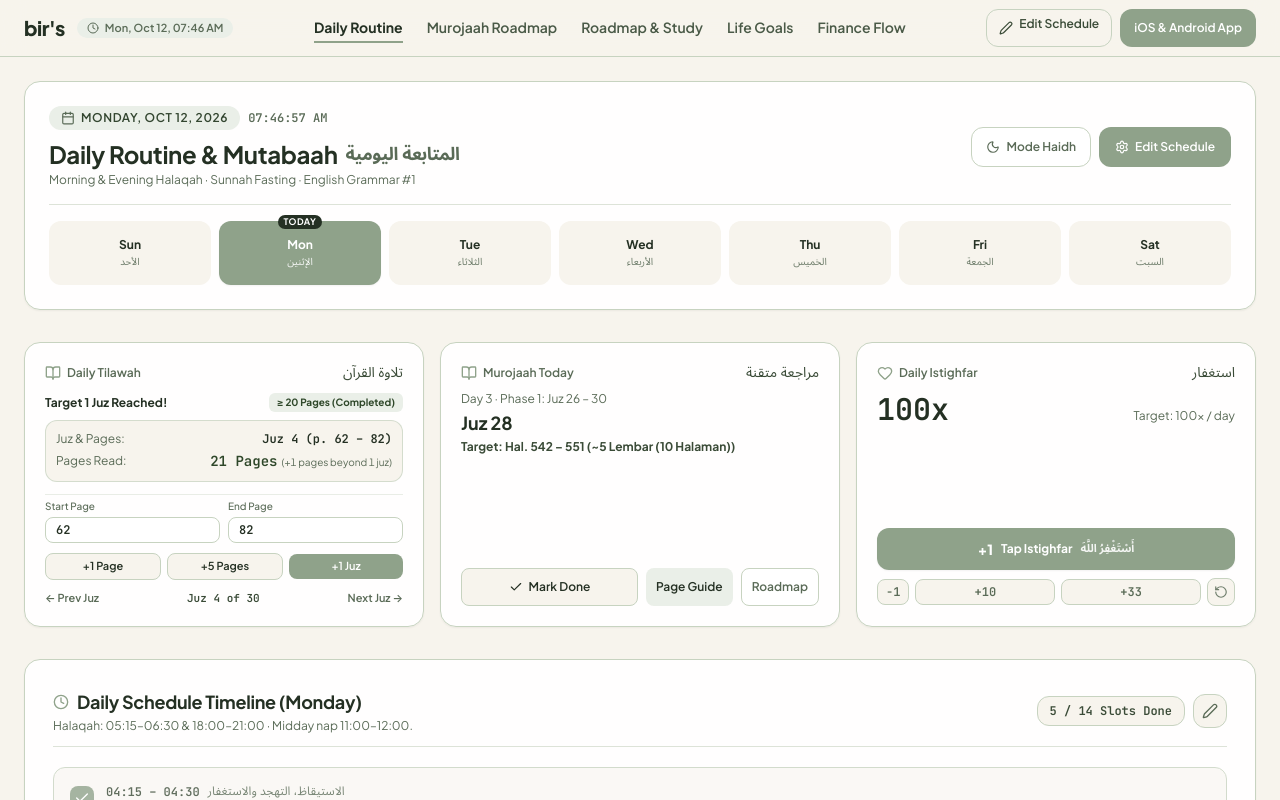
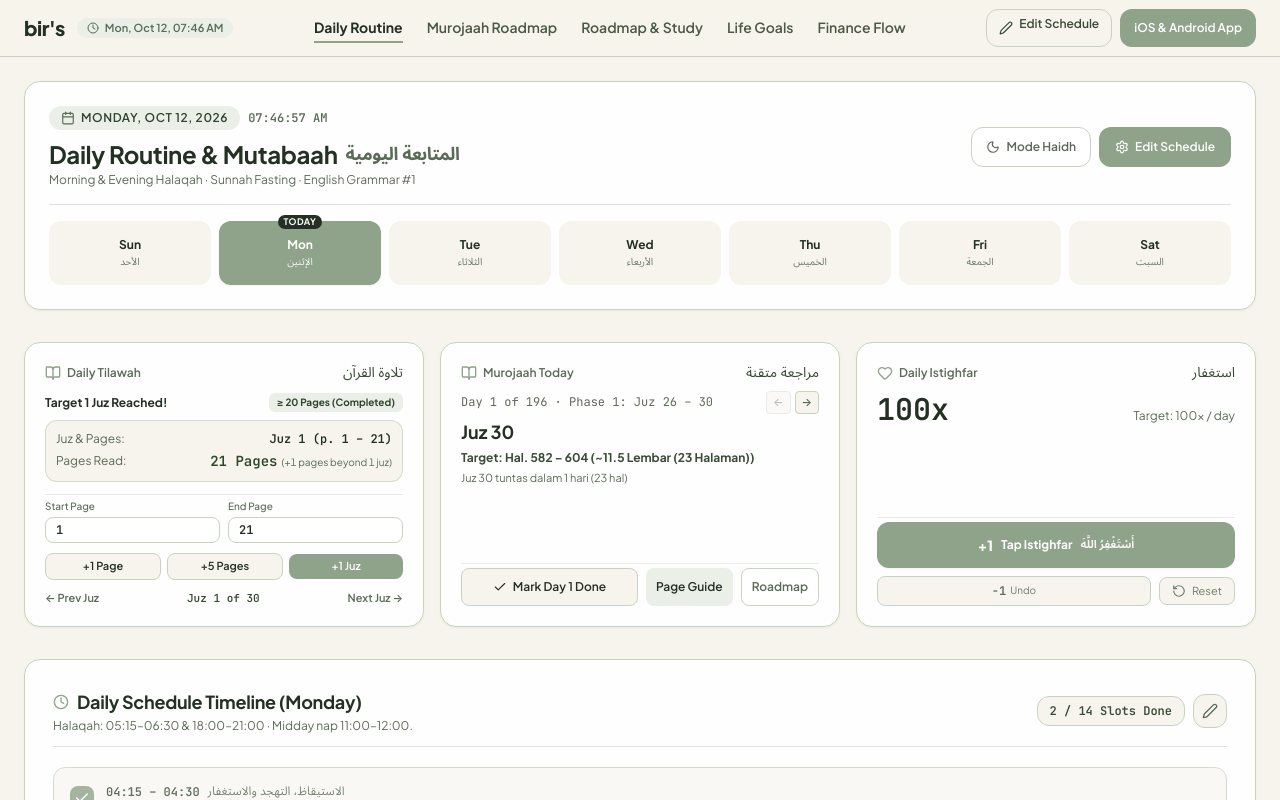
Before and after one commit to abiraahusnia/bir-s, a React (Vite) app: page / in a window 1280 px wide. Shown: the top 800 px of the page. Built offline with nearby package versions, Linux system fonts and the light colour scheme.

Commit message:
refactor: update planner logic and terminology
- Update daily key calculation to start on Sunday
- Refactor category labels for clarity (e.g., Fuel & Transport)
- Simplify Murojaah program navigation and state management
- Minor cleanups in initial state data for consistency

```diff
--- a/src/App.tsx
+++ b/src/App.tsx
@@ -58,7 +58,7 @@ const getDefaultSchedules = (): Record<DayKey, ScheduleSlot[]> => ({
 export default function App() {
   const [activeSection, setActiveSection] = useState<ActiveSection>('harian');
 
-  // Determine today's day key dynamically on initial load
+  // Determine today's day key dynamically on initial load (Sunday first)
   const getTodayKey = (): DayKey => {
     const jsDay = new Date().getDay();
     const map: Record<number, DayKey> = {
@@ -70,7 +70,7 @@ export default function App() {
       5: 'jumat',
       6: 'sabtu',
     };
-    return map[jsDay] || 'senin';
+    return map[jsDay] || 'minggu';
   };
 
   const [selectedDay, setSelectedDay] = useState<DayKey>(getTodayKey);
@@ -110,10 +110,6 @@ export default function App() {
   const [completedSlots, setCompletedSlots] = useState<Record<string, boolean>>({
     'senin-1': true,
     'senin-2': true,
-    'senin-3': true,
-    'senin-4': true,
-    'senin-5': true,
-    'senin-6': true,
     'senin-nap': false,
   });
 
@@ -124,15 +120,14 @@ export default function App() {
     'senin-shalat_dhuha': true,
     'senin-olahraga': true,
     'senin-infaq': true,
-    'senin-mengaji_1_juz': true,
     'senin-rawatib_qabla_zuhur': true,
   });
 
-  const [currentTilawahJuz, setCurrentTilawahJuz] = useState<number>(4);
+  const [currentTilawahJuz, setCurrentTilawahJuz] = useState<number>(1);
   const [tilawahRecordsByDay, setTilawahRecordsByDay] = useState<
     Record<string, DailyTilawahRecord>
   >({
-    senin: { juz: 4, startPage: 62, endPage: 82, totalPages: 21 },
+    senin: { juz: 1, startPage: 1, endPage: 21, totalPages: 21 },
   });
   const [istighfarByDay, setIstighfarByDay] = useState<Record<string, number>>({
     senin: 100,
@@ -144,13 +139,10 @@ export default function App() {
 
   const [isHaidhModeByDay, setIsHaidhModeByDay] = useState<Record<string, boolean>>({});
 
-  // 196-Day Murojaah State
+  // 196-Day Murojaah State: Starts from Day 1, user clicks to begin and track
   const [isMurojaahStarted, setIsMurojaahStarted] = useState<boolean>(true);
-  const [activeMurojaahDay, setActiveMurojaahDay] = useState<number>(3);
-  const [completedMurojaahDays, setCompletedMurojaahDays] = useState<Record<number, boolean>>({
-    1: true,
-    2: true,
-  });
+  const [activeMurojaahDay, setActiveMurojaahDay] = useState<number>(1);
+  const [completedMurojaahDays, setCompletedMurojaahDays] = useState<Record<number, boolean>>({});
 
   // Weekly, Monthly, Annual Planning State
   const [weeklyTargets, setWeeklyTargets] = useState<WeeklyTargetItem[]>(INITIAL_WEEKLY_TARGETS);
@@ -185,8 +177,15 @@ export default function App() {
       if (parsed.muhasabahNotesByDay) setMuhasabahNotesByDay(parsed.muhasabahNotesByDay);
       if (typeof parsed.isMurojaahStarted === 'boolean')
         setIsMurojaahStarted(parsed.isMurojaahStarted);
-      if (typeof parsed.activeMurojaahDay === 'number')
-        setActiveMurojaahDay(parsed.activeMurojaahDay);
+      if (typeof parsed.activeMurojaahDay === 'number' && parsed.activeMurojaahDay >= 1 && parsed.activeMurojaahDay <= 196) {
+        if (parsed.activeMurojaahDay === 24 && (!parsed.completedMurojaahDays || !parsed.completedMurojaahDays[24])) {
+          setActiveMurojaahDay(1);
+        } else {
+          setActiveMurojaahDay(parsed.activeMurojaahDay);
+        }
+      } else {
+        setActiveMurojaahDay(1);
+      }
       if (parsed.completedMurojaahDays) setCompletedMurojaahDays(parsed.completedMurojaahDays);
       if (parsed.weeklyTargets) setWeeklyTargets(parsed.weeklyTargets);
       if (parsed.monthlyPlans) setMonthlyPlans(parsed.monthlyPlans);
@@ -733,6 +732,7 @@ export default function App() {
             istighfarCount={istighfarByDay[selectedDay] || 0}
             onUpdateIstighfar={handleUpdateIstighfar}
             activeMurojaahDay={activeMurojaahDay}
+            onSetActiveMurojaahDay={setActiveMurojaahDay}
             completedMurojaahDays={completedMurojaahDays}
             onToggleMurojaahDay={handleToggleMurojaahDay}
             onNavigateToMurojaah={() => setActiveSection('murojaah')}
--- a/src/components/DailyMutabaahView.tsx
+++ b/src/components/DailyMutabaahView.tsx
@@ -42,6 +42,7 @@ interface DailyMutabaahViewProps {
   istighfarCount: number;
   onUpdateIstighfar: (newCount: number) => void;
   activeMurojaahDay: number;
+  onSetActiveMurojaahDay?: (dayNum: number) => void;
   completedMurojaahDays: Record<number, boolean>;
   onToggleMurojaahDay: (dayNum: number) => void;
   onNavigateToMurojaah: () => void;
@@ -69,6 +70,7 @@ export const DailyMutabaahView: React.FC<DailyMutabaahViewProps> = ({
   istighfarCount,
   onUpdateIstighfar,
   activeMurojaahDay,
+  onSetActiveMurojaahDay,
   completedMurojaahDays,
   onToggleMurojaahDay,
   onNavigateToMurojaah,
@@ -355,9 +357,28 @@ export const DailyMutabaahView: React.FC<DailyMutabaahViewProps> = ({
         </div>
       </section>
 
-      {/* 2. QUICK HABIT CARDS: 1 JUZ TILAWAH, MUROJAAH ROADMAP & ISTIGHFAR */}
-      <section className="grid grid-cols-1 md:grid-cols-3 gap-4">
-        {/* Daily Tilawah Card (Min 1 Juz, Supports > 1 Juz, Start/End Page, >= 20 Pages Target) */}
+      {/* 2. QUICK HABIT CARDS: 1 JUZ TILAWAH (EXCUSED DURING HAIDH), MUROJAAH ROADMAP & ISTIGHFAR */}
+      {isHaidhMode && (
+        <div className="p-3.5 rounded-2xl bg-[#F4EFEB] border border-[#D9C8BE] flex flex-col sm:flex-row sm:items-center justify-between gap-2.5 text-xs">
+          <div className="flex items-center gap-2 text-[#5C4538]">
+            <span className="px-2 py-0.5 rounded-md bg-[#E4D7CF] font-bold text-[10px] text-[#4A3225]">
+              Exempt · معذورة
+            </span>
+            <span className="font-semibold">
+              Period Exemption Active: Tilawah of the Mushaf is paused. Murojaah (oral revision), Dzikr, and Istighfar remain actively rewarded.
+            </span>
+          </div>
+          <span className="font-arabic text-xs text-[#63483C] shrink-0">رُفِعَ الْحَرَجُ · ذِكْرٌ وَاسْتِغْفَار</span>
+        </div>
+      )}
+
+      <section
+        className={`grid grid-cols-1 ${
+          isHaidhMode ? 'md:grid-cols-2' : 'md:grid-cols-3'
+        } gap-4`}
+      >
+        {/* Daily Tilawah Card: AUTOMATICALLY HIDDEN DURING HAIDH */}
+        {!isHaidhMode && (
           <div className="bg-white/95 border border-[#C7D3C0] rounded-2xl p-5 space-y-3 flex flex-col justify-between shadow-xs">
             <div>
               <div className="flex items-center justify-between">
@@ -365,21 +386,16 @@ export const DailyMutabaahView: React.FC<DailyMutabaahViewProps> = ({
                   <BookOpen className="w-4 h-4 text-[#8FA28A]" />
                   <span>Daily Tilawah</span>
                 </span>
-              <div className="flex items-center gap-2">
-                {isHaidhMode && (
-                  <span className="px-2 py-0.5 rounded-md bg-[#E4D7CF] text-[#63483C] text-[10px] font-semibold">
-                    Exempt (معذورة)
-                  </span>
-                )}
                 <span className="font-arabic text-sm text-[#3A4B37]">تلاوة القرآن</span>
-              </div>
               </div>
 
               {/* Target & Result Overview */}
               <div className="mt-2.5 space-y-2">
                 <div className="flex items-center justify-between">
                   <span className="text-xs font-bold text-[#243023]">
-                  {isTilawahTargetReached ? 'Target 1 Juz Reached!' : 'Target: Min 1 Juz (20 Pages)'}
+                    {isTilawahTargetReached
+                      ? 'Target 1 Juz Reached!'
+                      : 'Target: Min 1 Juz (20 Pages)'}
                   </span>
                   <span
                     className={`text-[10px] font-bold px-2 py-0.5 rounded-md ${
@@ -388,7 +404,9 @@ export const DailyMutabaahView: React.FC<DailyMutabaahViewProps> = ({
                         : 'bg-[#F7F4ED] text-[#6E7D6B] border border-[#C7D3C0]'
                     }`}
                   >
-                  {isTilawahTargetReached ? '≥ 20 Pages (Completed)' : `${tilawahTotalPages} / 20 Pages`}
+                    {isTilawahTargetReached
+                      ? '≥ 20 Pages (Completed)'
+                      : `${tilawahTotalPages} / 20 Pages`}
                   </span>
                 </div>
 
@@ -483,7 +501,9 @@ export const DailyMutabaahView: React.FC<DailyMutabaahViewProps> = ({
                 >
                   &larr; Prev Juz
                 </button>
-              <span className="font-mono font-bold text-[#3A4B37]">Juz {tilawahJuz} of 30</span>
+                <span className="font-mono font-bold text-[#3A4B37]">
+                  Juz {tilawahJuz} of 30
+                </span>
                 <button
                   type="button"
                   onClick={handleNextTilawahJuz}
@@ -494,8 +514,9 @@ export const DailyMutabaahView: React.FC<DailyMutabaahViewProps> = ({
               </div>
             </div>
           </div>
+        )}
 
-        {/* 196-Day Murojaah Quick Tracker with EXACT PAGE TARGET */}
+        {/* 196-Day Murojaah Quick Tracker: ALWAYS PRESENT (Permissible during Haidh) */}
         <div className="bg-white/95 border border-[#C7D3C0] rounded-2xl p-5 space-y-2.5 flex flex-col justify-between shadow-xs">
           <div>
             <div className="flex items-center justify-between">
@@ -503,23 +524,69 @@ export const DailyMutabaahView: React.FC<DailyMutabaahViewProps> = ({
                 <BookOpen className="w-4 h-4 text-[#8FA28A]" />
                 <span>Murojaah Today</span>
               </span>
+              <div className="flex items-center gap-2">
+                {isHaidhMode && (
+                  <span className="px-2 py-0.5 rounded-md bg-[#EAEFE8] text-[#2E4729] text-[10px] font-semibold">
+                    Permissible · مباحة
+                  </span>
+                )}
                 <span className="font-arabic text-sm text-[#3A4B37]">مراجعة متقنة</span>
               </div>
+            </div>
 
-            <div className="mt-2">
-              <div className="text-xs text-[#5A6B57]">
-                Day {todayMurojaahSpec.day} · {todayMurojaahSpec.phaseTitle}
+            {/* Day Selector & Navigation Controls */}
+            <div className="mt-2 space-y-1">
+              <div className="flex items-center justify-between">
+                <div className="text-xs text-[#5A6B57] font-mono">
+                  Day {todayMurojaahSpec.day} of 196 · {todayMurojaahSpec.phaseTitle}
                 </div>
-              <div className="text-lg font-bold text-[#243023] truncate mt-0.5">
+                {onSetActiveMurojaahDay && (
+                  <div className="flex items-center gap-1 text-[11px]">
+                    <button
+                      type="button"
+                      disabled={activeMurojaahDay <= 1}
+                      onClick={() => onSetActiveMurojaahDay(Math.max(1, activeMurojaahDay - 1))}
+                      className="px-1.5 py-0.5 rounded bg-[#F7F4ED] border border-[#C7D3C0] text-[#5A6B57] hover:text-[#243023] disabled:opacity-40 disabled:cursor-not-allowed font-semibold"
+                      title="Previous Day"
+                    >
+                      &larr;
+                    </button>
+                    {activeMurojaahDay !== 1 && (
+                      <button
+                        type="button"
+                        onClick={() => onSetActiveMurojaahDay(1)}
+                        className="px-1.5 py-0.5 rounded bg-[#EAEFE8] text-[#243023] font-semibold text-[10px] hover:bg-[#DCE5D8]"
+                        title="Start or jump to Day 1"
+                      >
+                        Day 1
+                      </button>
+                    )}
+                    <button
+                      type="button"
+                      disabled={activeMurojaahDay >= 196}
+                      onClick={() => onSetActiveMurojaahDay(Math.min(196, activeMurojaahDay + 1))}
+                      className="px-1.5 py-0.5 rounded bg-[#F7F4ED] border border-[#C7D3C0] text-[#5A6B57] hover:text-[#243023] disabled:opacity-40 disabled:cursor-not-allowed font-semibold"
+                      title="Next Day"
+                    >
+                      &rarr;
+                    </button>
+                  </div>
+                )}
+              </div>
+
+              <div className="text-lg font-bold text-[#243023] truncate">
                 {todayMurojaahSpec.targetLabel}
               </div>
-              <div className="text-xs font-bold text-[#3A4B37] mt-0.5">
+              <div className="text-xs font-bold text-[#3A4B37]">
                 Target: {todayMurojaahSpec.pageRangeText} ({todayMurojaahSpec.sheetsEstimateText})
+              </div>
+              <div className="text-[11px] text-[#5A6B57]">
+                {todayMurojaahSpec.formulaNote}
               </div>
             </div>
           </div>
 
-          <div className="flex flex-wrap items-center gap-2 pt-1">
+          <div className="flex flex-wrap items-center gap-2 pt-1 border-t border-[#C7D3C0]/40">
             <button
               type="button"
               onClick={() => onToggleMurojaahDay(activeMurojaahDay)}
@@ -530,7 +597,11 @@ export const DailyMutabaahView: React.FC<DailyMutabaahViewProps> = ({
               }`}
             >
               <Check className="w-3.5 h-3.5" />
-              <span>{isTodayMurojaahDone ? 'Completed' : 'Mark Done'}</span>
+              <span>
+                {isTodayMurojaahDone
+                  ? `Day ${activeMurojaahDay} Completed`
+                  : `Mark Day ${activeMurojaahDay} Done`}
+              </span>
             </button>
             <button
               type="button"
@@ -550,7 +621,7 @@ export const DailyMutabaahView: React.FC<DailyMutabaahViewProps> = ({
           </div>
         </div>
 
-        {/* Istighfar Counter Card - Incrementable Persatuan (+1 tap-by-tap) */}
+        {/* Istighfar Counter Card: Incrementable PERSATUAN (+1 tap strictly) */}
         <div className="bg-white/95 border border-[#C7D3C0] rounded-2xl p-5 space-y-3 flex flex-col justify-between shadow-xs">
           <div>
             <div className="flex items-center justify-between">
@@ -569,12 +640,12 @@ export const DailyMutabaahView: React.FC<DailyMutabaahViewProps> = ({
             </div>
           </div>
 
-          <div className="space-y-2 pt-1">
-            {/* Primary Tap Button - Persatuan (+1 tap) */}
+          <div className="space-y-2 pt-1 border-t border-[#C7D3C0]/40">
+            {/* Primary Tap Button: Persatuan (+1 tap) */}
             <button
               type="button"
               onClick={() => onUpdateIstighfar(istighfarCount + 1)}
-              className="w-full min-h-[42px] py-2 px-3 rounded-xl bg-[#8FA28A] text-white text-xs font-bold hover:bg-[#7A8E75] active:scale-[0.98] transition-all flex items-center justify-center gap-2 shadow-xs"
+              className="w-full min-h-[46px] py-2 px-3 rounded-xl bg-[#8FA28A] text-white text-xs font-bold hover:bg-[#7A8E75] active:scale-[0.98] transition-all flex items-center justify-center gap-2 shadow-xs"
               title="Tap +1 Istighfar"
             >
               <span className="text-sm font-extrabold">+1</span>
@@ -582,39 +653,26 @@ export const DailyMutabaahView: React.FC<DailyMutabaahViewProps> = ({
               <span className="font-arabic text-[11px] opacity-90">أَسْتَغْفِرُ اللَّهَ</span>
             </button>
 
-            {/* Supporting controls: -1, +10, +33, Reset */}
-            <div className="flex items-center gap-1.5 text-xs">
+            {/* Supporting controls: -1 undo, Reset */}
+            <div className="flex items-center justify-between gap-2 text-xs">
               <button
                 type="button"
                 onClick={() => onUpdateIstighfar(Math.max(0, istighfarCount - 1))}
-                className="py-1 px-2 rounded-lg bg-[#F7F4ED] border border-[#C7D3C0] text-[#5A6B57] hover:text-[#243023] hover:bg-[#EAE6DC] font-mono font-bold"
+                className="flex-1 py-1.5 px-3 rounded-lg bg-[#F7F4ED] border border-[#C7D3C0] text-[#5A6B57] hover:text-[#243023] hover:bg-[#EAE6DC] font-mono font-bold flex items-center justify-center gap-1"
                 title="Decrease by 1"
               >
-                -1
+                <span>-1</span>
+                <span className="text-[10px] font-sans font-normal text-[#6E7D6B]">Undo</span>
               </button>
-              <button
-                type="button"
-                onClick={() => onUpdateIstighfar(istighfarCount + 10)}
-                className="flex-1 py-1 rounded-lg bg-[#F7F4ED] border border-[#C7D3C0] text-[#5A6B57] hover:text-[#243023] hover:bg-[#EAE6DC] font-mono font-semibold"
-                title="+10 Quick Add"
-              >
-                +10
-              </button>
-              <button
-                type="button"
-                onClick={() => onUpdateIstighfar(istighfarCount + 33)}
-                className="flex-1 py-1 rounded-lg bg-[#F7F4ED] border border-[#C7D3C0] text-[#5A6B57] hover:text-[#243023] hover:bg-[#EAE6DC] font-mono font-semibold"
-                title="+33 Quick Add"
-              >
-                +33
-              </button>
+
               <button
                 type="button"
                 onClick={() => onUpdateIstighfar(0)}
-                className="p-1.5 rounded-lg bg-[#F7F4ED] border border-[#C7D3C0] text-[#6E7D6B] hover:text-red-700 hover:bg-[#FBEBE8]"
+                className="py-1.5 px-3 rounded-lg bg-[#F7F4ED] border border-[#C7D3C0] text-[#6E7D6B] hover:text-red-700 hover:bg-[#FBEBE8] flex items-center gap-1.5 transition-colors"
                 title="Reset Istighfar to 0"
               >
                 <RotateCcw className="w-3.5 h-3.5" />
+                <span className="text-[11px]">Reset</span>
               </button>
             </div>
           </div>
--- a/src/data/plannerData.ts
+++ b/src/data/plannerData.ts
@@ -82,7 +82,7 @@ export interface ScheduleSlot {
   title: string;
   subtitle: string;
   arabicTitle?: string;
-  category: 'ibadah' | 'halaqah' | 'perjalanan' | 'belajar' | 'istirahat' | 'fleksibel';
+  category: 'ibadah' | 'halaqah' | 'aktivitas' | 'belajar' | 'istirahat' | 'fleksibel';
   isFixedHalaqah?: boolean;
 }
 
@@ -411,7 +411,7 @@ export const MUTABAAH_ITEMS: MutabaahItem[] = [
     id: 'dzikir_pagi',
     title: 'Morning Dzikr',
     arabicTitle: 'أذكار الصباح',
-    targetText: 'After Fajr or during morning commute',
+    targetText: 'After Fajr or during morning routine',
     timeHint: '04:45 – 05:15',
     group: 'Dzikr & Deeds',
     isExemptDuringHaidh: false,
@@ -1031,7 +1031,7 @@ export const INITIAL_LIFE_GOALS: LifeGoalItem[] = [
     progress: 80,
     milestones: [
       { id: 'gs1-1', label: 'Wake up 04:15–04:30 for Tahajjud & Fajr before morning halaqah', completed: true },
-      { id: 'gs1-2', label: 'Arrive punctually for halaqah (05:15–06:30 & 18:00–21:00 with 15-20 min commute)', completed: true },
+      { id: 'gs1-2', label: 'Arrive punctually for halaqah sessions (05:15–06:30 & 18:00–21:00)', completed: true },
       { id: 'gs1-3', label: 'Consistent 1 Juz daily tilawah and morning movement', completed: true },
       { id: 'gs1-4', label: 'Healthy sleep by 22:00–22:30 after evening reflection', completed: false },
     ],
@@ -1284,7 +1284,7 @@ export interface ExpenseRecord {
   id: string;
   date: string;
   title: string;
-  category: 'Fuel & Commute' | 'Infaq & Internet' | 'Friends & Hangout' | 'Personal & Shopping' | 'Unexpected';
+  category: 'Fuel & Transport' | 'Infaq & Internet' | 'Friends & Hangout' | 'Personal & Shopping' | 'Unexpected';
   amount: number;
 }
 
@@ -1293,7 +1293,7 @@ export const INITIAL_EXPENSES: ExpenseRecord[] = [
     id: 'exp-1',
     date: 'Week 1',
     title: 'Full Tank Fuel & Transportation',
-    category: 'Fuel & Commute',
+    category: 'Fuel & Transport',
     amount: 60000,
   },
   {
@@ -1320,8 +1320,8 @@ export const INITIAL_EXPENSES: ExpenseRecord[] = [
   {
     id: 'exp-5',
     date: 'Week 2',
-    title: 'Fuel Top-up & Parking for Commute',
-    category: 'Fuel & Commute',
+    title: 'Fuel Top-up & Parking',
+    category: 'Fuel & Transport',
     amount: 55000,
   },
 ];
```
Also changed, not shown: src/components/FinanceFlowView.tsx (+4 -4 lines), src/components/Murojaah196View.tsx (+20 -8 lines). Lines whose indentation alone changed are shown as unchanged.
